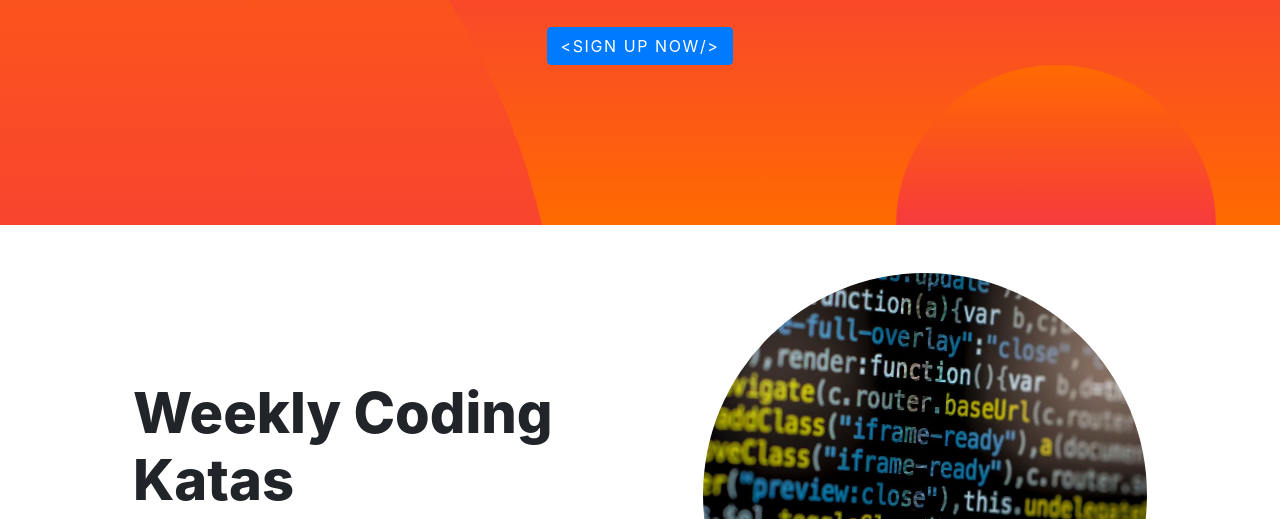
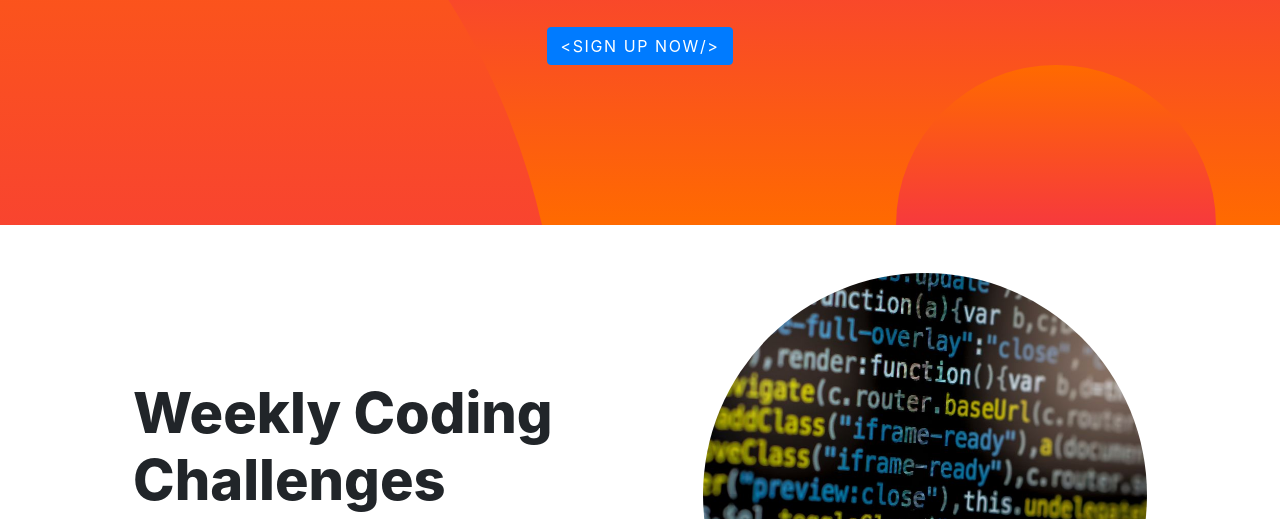
Before and after one commit to edgar971/clean-code-katas-landing-page, a website built with Parcel: page src/index.html in a window 1280 px wide. Shown: the part 428-947 px from the top of the page. Built offline with nearby package versions, Linux system fonts and the light colour scheme.

Commit message:
update content

```diff
--- a/src/index.html
+++ b/src/index.html
@@ -57,7 +57,7 @@
         </div>
         <div class="col-lg-6 order-lg-1">
           <div class="p-5">
-            <h2 class="display-4">Weekly Coding Katas</h2>
+            <h2 class="display-4">Weekly Coding Challenges</h2>
             <p>
               You will receive a weekly coding* challenge via email. Each challenge is short (30min to 60min) designed to teach you how
               to write clean and maintainable code.
```
